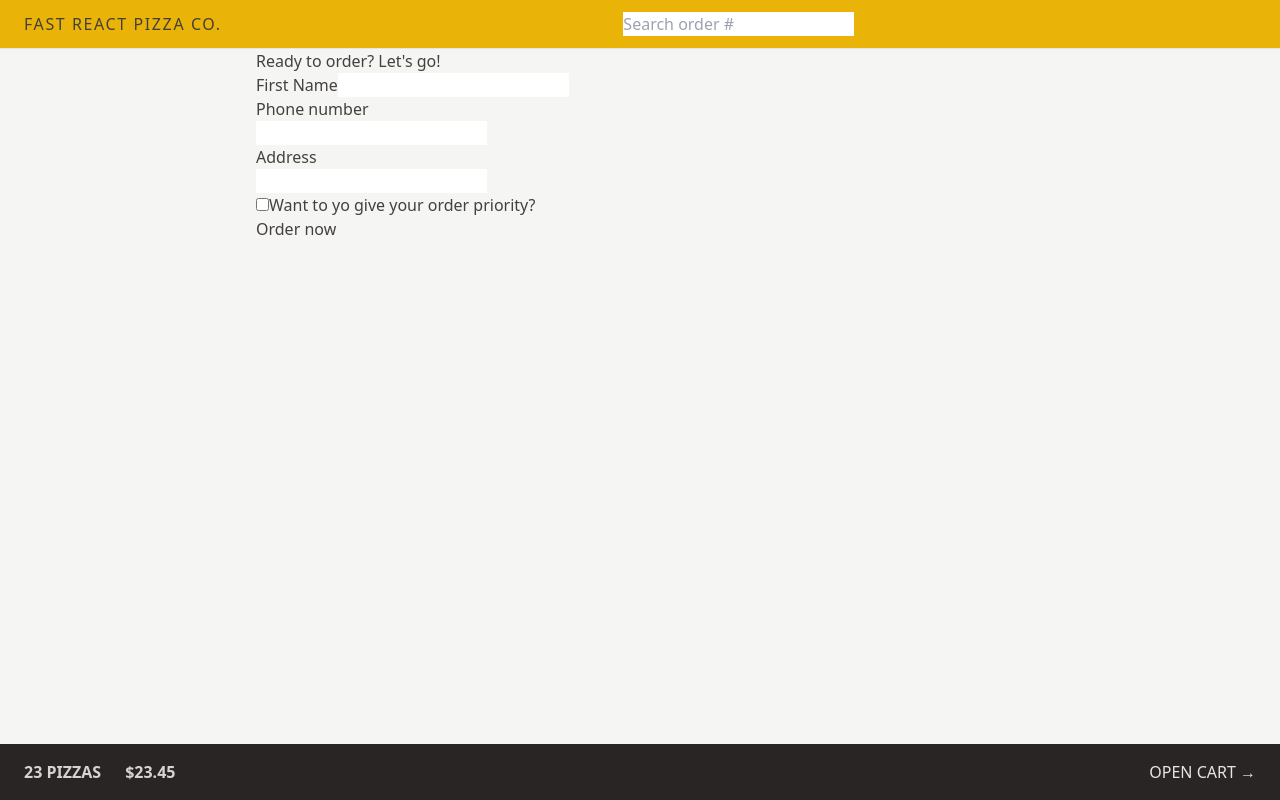
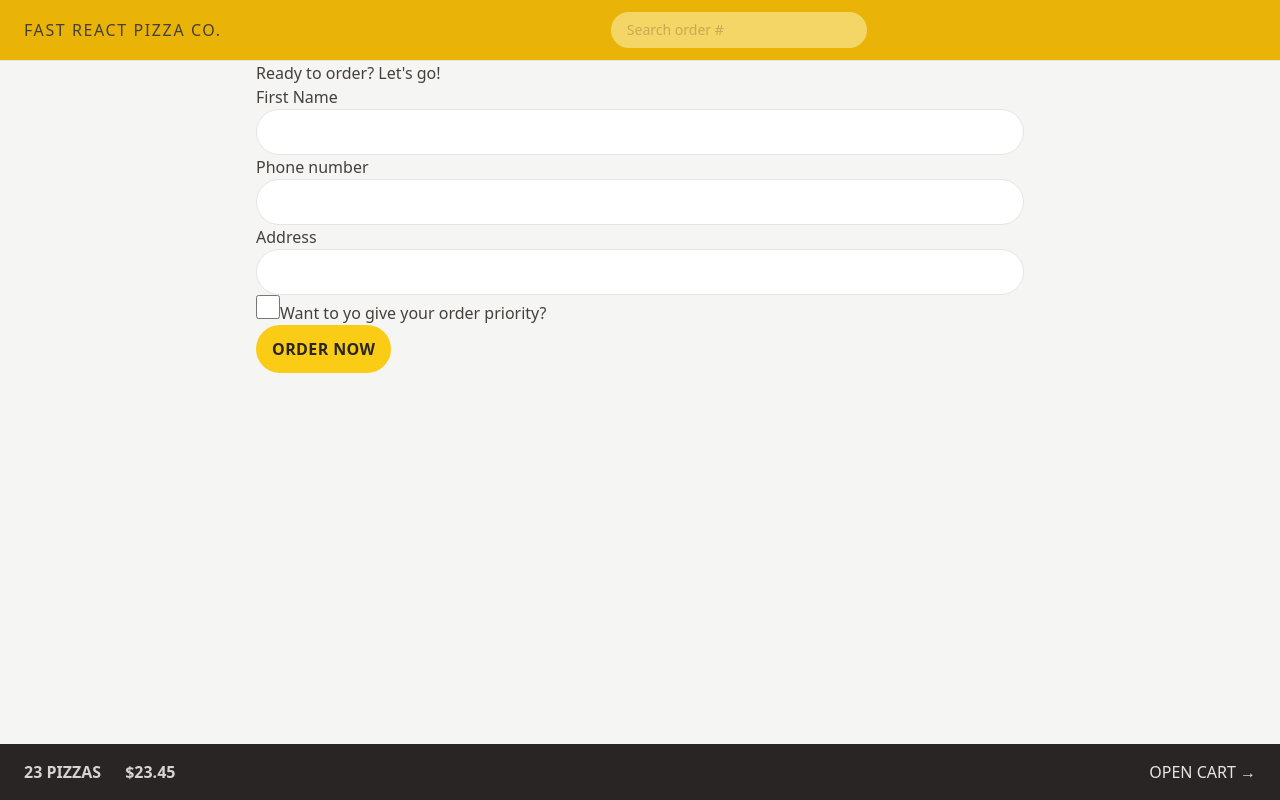
Before and after one commit to seanka/React-FastPizza-Web, a React (Vite) app: page /order/new in a window 1280 px wide. Built offline with nearby package versions, Linux system fonts and the light colour scheme.

Commit message:
Added styling to form and buttons

```diff
--- a/src/features/cart/Cart.jsx
+++ b/src/features/cart/Cart.jsx
@@ -29,7 +29,12 @@
 
   return (
     <div>
-      <Link to="/menu">&larr; Back to menu</Link>
+      <Link
+        to="/menu"
+        className="text-sm text-blue-500 hover:text-blue-600 hover:underline"
+      >
+        &larr; Back to menu
+      </Link>
 
       <h2>Your cart, %NAME%</h2>
 
--- a/src/features/order/CreateOrder.jsx
+++ b/src/features/order/CreateOrder.jsx
@@ -1,7 +1,10 @@
 import { createOrder } from "../../services/apiRestaurant";
 import { Form, redirect, useActionData, useNavigation } from "react-router-dom";
 
-const isValidPhone = (str) => /^\+?\d{1,4}?[-.\s]?\(?\d{1,3}?\)?[-.\s]?\d{1,4}[-.\s]?\d{1,4}[-.\s]?\d{1,9}$/.test(str);
+const isValidPhone = (str) =>
+  /^\+?\d{1,4}?[-.\s]?\(?\d{1,3}?\)?[-.\s]?\d{1,4}[-.\s]?\d{1,4}[-.\s]?\d{1,9}$/.test(
+    str,
+  );
 
 const fakeCart = [
   {
@@ -43,13 +46,13 @@
       <Form method="POST">
         <div>
           <label>First Name</label>
-          <input type="text" name="customer" required />
+          <input type="text" name="customer" required className="input" />
         </div>
 
         <div>
           <label>Phone number</label>
           <div>
-            <input type="tel" name="phone" required />
+            <input type="tel" name="phone" required className="input" />
           </div>
           {formErrors?.phone && <p>{formErrors.phone}</p>}
         </div>
@@ -57,7 +60,7 @@
         <div>
           <label>Address</label>
           <div>
-            <input type="text" name="address" required />
+            <input type="text" name="address" required className="input" />
           </div>
         </div>
 
@@ -66,6 +69,7 @@
             type="checkbox"
             name="priority"
             id="priority"
+            className="h-6 w-6 accent-yellow-400 focus:outline-none focus:ring focus:ring-yellow-400 focus:ring-offset-2"
             // value={withPriority}
             // onChange={(e) => setWithPriority(e.target.checked)}
           />
@@ -74,7 +78,12 @@
 
         <div>
           <input type="hidden" name="cart" value={JSON.stringify(cart)} />
-          <button disabled={isSubmitting}>{isSubmitting ? "Placing Order . ." : "Order now"}</button>
+          <button
+            disabled={isSubmitting}
+            className="inline-block rounded-full bg-yellow-400 px-4 py-3 font-semibold uppercase tracking-wide text-stone-800 transition-colors duration-300 hover:bg-yellow-300 focus:bg-yellow-300 focus:outline-none focus:ring focus:ring-yellow-300 focus:ring-offset-2 disabled:cursor-not-allowed"
+          >
+            {isSubmitting ? "Placing Order . ." : "Order now"}
+          </button>
         </div>
       </Form>
     </div>
@@ -92,7 +101,8 @@
   };
 
   const errors = {};
-  if (!isValidPhone(order.phone)) errors.phone = "Please give a valid phone number";
+  if (!isValidPhone(order.phone))
+    errors.phone = "Please give a valid phone number";
 
   if (Object.keys(errors).length > 0) return errors;
 
--- a/src/features/order/SearchOrder.jsx
+++ b/src/features/order/SearchOrder.jsx
@@ -15,7 +15,12 @@
 
   return (
     <form onSubmit={handleSubmit}>
-      <input placeholder="Search order #" value={query} onChange={(e) => setQuery(e.target.value)} />
+      <input
+        placeholder="Search order #"
+        value={query}
+        onChange={(e) => setQuery(e.target.value)}
+        className="w-28 rounded-full bg-yellow-100 px-4 py-2 text-sm opacity-50 transition-all duration-300  placeholder:text-stone-400 focus:outline-none focus:ring focus:ring-yellow-500 sm:w-64 sm:focus:w-72 "
+      />
     </form>
   );
 }
--- a/src/index.css
+++ b/src/index.css
@@ -1,28 +1,49 @@
 @tailwind base;
 @tailwind components;
 @tailwind utilities;
+
+@layer components {
+  .input {
+    @apply w-full rounded-full border border-stone-200 px-4 py-2 text-sm transition-all duration-300 focus:outline-none focus:ring focus:ring-yellow-400 md:px-6 md:py-3;
+  }
+}
 
 /* https://dev.to/afif/i-made-100-css-loaders-for-your-next-project-4eje */
 .loader {
   width: 45px;
   aspect-ratio: 0.75;
   --c: no-repeat linear-gradient(#333 0 0);
-  background: var(--c) 0% 50%, var(--c) 50% 50%, var(--c) 100% 50%;
+  background:
+    var(--c) 0% 50%,
+    var(--c) 50% 50%,
+    var(--c) 100% 50%;
   background-size: 20% 50%;
   animation: loading 1s infinite linear;
 }
 
 @keyframes loading {
   20% {
-    background-position: 0% 0%, 50% 50%, 100% 50%;
+    background-position:
+      0% 0%,
+      50% 50%,
+      100% 50%;
   }
   40% {
-    background-position: 0% 100%, 50% 0%, 100% 50%;
+    background-position:
+      0% 100%,
+      50% 0%,
+      100% 50%;
   }
   60% {
-    background-position: 0% 50%, 50% 100%, 100% 0%;
+    background-position:
+      0% 50%,
+      50% 100%,
+      100% 0%;
   }
   80% {
-    background-position: 0% 50%, 50% 50%, 100% 100%;
+    background-position:
+      0% 50%,
+      50% 50%,
+      100% 100%;
   }
 }
```
